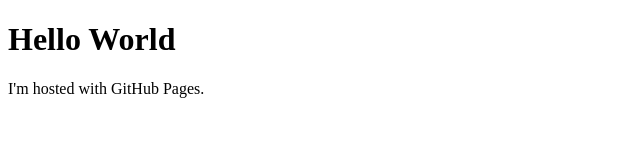
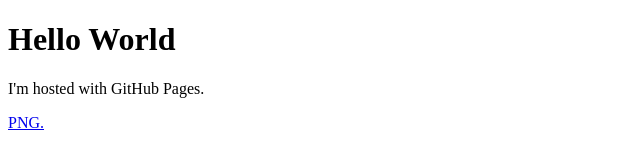
Before and after one commit to swerdloff-dev/swerdloff-dev.github.io, a plain HTML site: page index.html in a window 1280 px wide. Shown: the full height of the page, 0-640 px from the left. Drawn offline with Linux system fonts and the light colour scheme.

```diff
--- a/index.html
+++ b/index.html
@@ -3,5 +3,6 @@
 <body>
 <h1>Hello World</h1>
 <p>I'm hosted with GitHub Pages.</p>
+<a href="swerdloff-dev.github.io/KneuroUpdates" target="_blank">PNG.</a>
 </body>
 </html>
```
